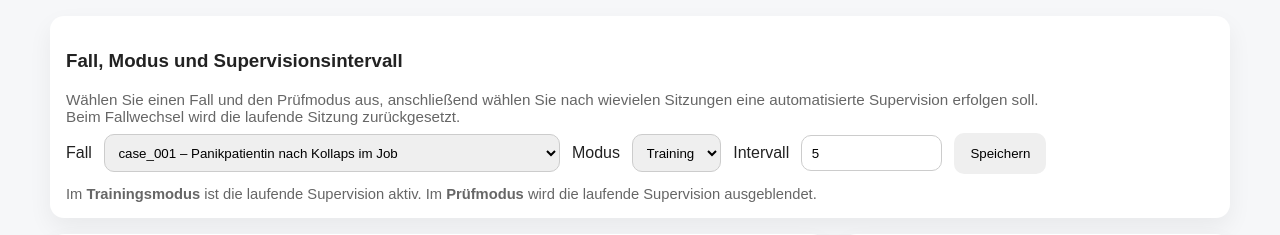
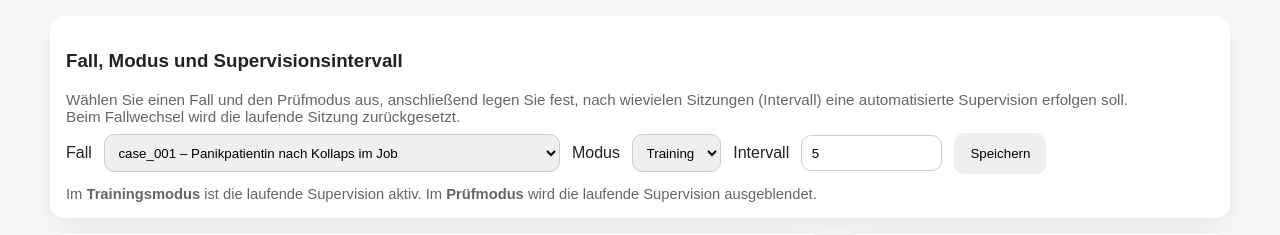
Before and after one commit to ulrichkastner/psycho_multi_agent, a Flask app: page / in a window 1280 px wide. Shown: the part 99-334 px from the top of the page. Run offline with Flask 3, Linux system fonts and the light colour scheme; the visitor is signed in with stand-in values (Sample User, id 1).

Commit message:
Update instruction text for supervision interval

```diff
--- a/templates/index.html
+++ b/templates/index.html
@@ -275,7 +275,7 @@
 
     <div class="card" style="margin-top:1rem;">
       <h3>Fall, Modus und Supervisionsintervall</h3>
-      <div class="muted">Wählen Sie einen Fall und den Prüfmodus aus, anschließend wählen Sie nach wievielen Sitzungen eine automatisierte Supervision erfolgen soll.</div>
+      <div class="muted">Wählen Sie einen Fall und den Prüfmodus aus, anschließend legen Sie fest, nach wievielen Sitzungen (Intervall) eine automatisierte Supervision erfolgen soll.</div>
       <div class="muted">Beim Fallwechsel wird die laufende Sitzung zurückgesetzt.</div>
 
       <div class="setup-row">
```
